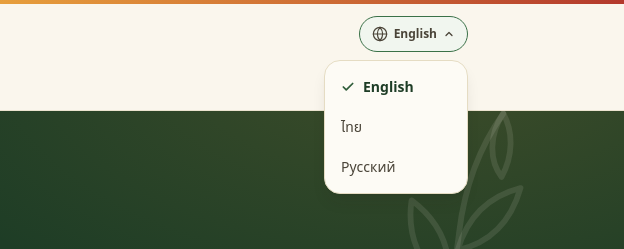
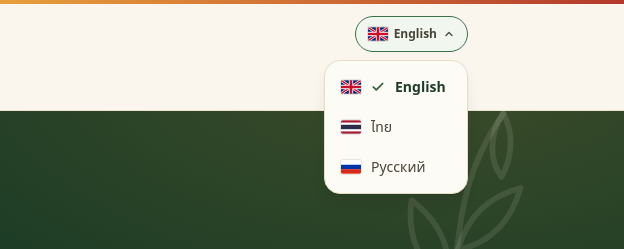
Before and after one commit to kostia7alania/apple-vegan-cafe, an Astro site: page / in a window 1280 px wide. Both pictures are taken after a click on the heading "English". Shown: the top 249 px of the page, 656-1280 px from the left. Built offline with nearby package versions, Linux system fonts and the light colour scheme; Astro itself is replaced by a stand-in of ours.

Commit message:
language switcher: inline-SVG flags next to endonyms (user preference)
SVG not emoji (Windows renders flag emoji as letter pairs); flags anchor,
endonym stays the authoritative label; new locale = one svg case in Flag.astro

```diff
--- /dev/null
+++ b/src/components/Flag.astro
@@ -0,0 +1,48 @@
+---
+import type { Locale } from '../lib/i18n';
+
+/**
+ * Tiny inline-SVG flags for the language switcher (user preference: flags as
+ * a visual anchor NEXT TO endonyms, never instead of them — flags denote
+ * countries, not languages, so the text label stays authoritative).
+ * SVG, not emoji: Windows renders flag emoji as letter pairs ("TH").
+ * Adding a locale later = add one <svg> case here.
+ */
+interface Props {
+  locale: Locale;
+  class?: string;
+}
+const { locale, class: className = 'h-3.5 w-5' } = Astro.props;
+const common = `${className} shrink-0 rounded-[2px] ring-1 ring-ink-900/10`;
+---
+
+{
+  locale === 'th' && (
+    <svg viewBox="0 0 60 40" class={common} aria-hidden="true">
+      <rect width="60" height="40" fill="#fff" />
+      <rect width="60" height="6.7" y="0" fill="#a51931" />
+      <rect width="60" height="13.3" y="13.3" fill="#2d2a4a" />
+      <rect width="60" height="6.7" y="33.3" fill="#a51931" />
+    </svg>
+  )
+}
+{
+  locale === 'ru' && (
+    <svg viewBox="0 0 60 40" class={common} aria-hidden="true">
+      <rect width="60" height="40" fill="#fff" />
+      <rect width="60" height="13.3" y="13.3" fill="#0036a7" />
+      <rect width="60" height="13.4" y="26.6" fill="#d62718" />
+    </svg>
+  )
+}
+{
+  locale === 'en' && (
+    <svg viewBox="0 0 60 40" class={common} aria-hidden="true">
+      <rect width="60" height="40" fill="#012169" />
+      <path d="M0 0 60 40M60 0 0 40" stroke="#fff" stroke-width="8" />
+      <path d="M0 0 60 40M60 0 0 40" stroke="#c8102e" stroke-width="4" />
+      <path d="M30 0v40M0 20h60" stroke="#fff" stroke-width="13" />
+      <path d="M30 0v40M0 20h60" stroke="#c8102e" stroke-width="8" />
+    </svg>
+  )
+}
--- a/src/components/LanguageSwitcher.astro
+++ b/src/components/LanguageSwitcher.astro
@@ -1,5 +1,6 @@
 ---
 import { LOCALES, LOCALE_LABELS, type Locale, type PartiallyLocalized } from '../lib/i18n';
+import Flag from './Flag.astro';
 import { localePath } from '../lib/urls';
 import { t } from '../lib/ui';
 
@@ -12,8 +13,9 @@ import { t } from '../lib/ui';
  *   (details content is parsed regardless of open state);
  * - a page with no translation falls back to that locale's HOME — the
  *   switcher never disappears and never dead-ends;
- * - endonyms only (ไทย, Русский), never flags; order = LOCALES, identical
- *   on every page;
+ * - endonyms always present (ไทย, Русский); flags are a visual anchor ONLY,
+ *   next to the endonym, never replacing it; order = LOCALES, identical on
+ *   every page;
  * - the panel closes itself on navigation; with CSS-only <details> it stays
  *   open until re-tap otherwise — acceptable, selection always navigates.
  */
@@ -35,20 +37,7 @@ const items = LOCALES.map((l) => ({
     class="flex min-h-9 cursor-pointer list-none items-center gap-1.5 rounded-full border border-cream-300 bg-cream-50 px-3 text-xs font-semibold text-ink-700 transition-colors select-none group-open:border-leaf-600 group-open:bg-leaf-50 hover:border-leaf-600 hover:bg-leaf-50 hover:text-leaf-800 [&::-webkit-details-marker]:hidden"
     aria-label={t(locale, 'lang.switch')}
   >
-    <svg
-      viewBox="0 0 24 24"
-      class="h-4 w-4"
-      fill="none"
-      stroke="currentColor"
-      stroke-width="1.8"
-      stroke-linecap="round"
-      aria-hidden="true"
-    >
-      <circle cx="12" cy="12" r="10"></circle>
-      <path
-        d="M2 12h20M12 2a15.3 15.3 0 0 1 4 10 15.3 15.3 0 0 1-4 10 15.3 15.3 0 0 1-4-10 15.3 15.3 0 0 1 4-10z"
-      ></path>
-    </svg>
+    <Flag {locale} />
     {LOCALE_LABELS[locale]}
     <svg
       viewBox="0 0 24 24"
@@ -77,8 +66,9 @@ const items = LOCALES.map((l) => ({
                 href={item.href}
                 lang={item.locale}
                 hreflang={item.locale}
-                class="flex min-h-10 items-center px-4 text-sm font-medium text-ink-700 transition-colors hover:bg-leaf-50 hover:text-leaf-900"
+                class="flex min-h-10 items-center gap-2.5 px-4 text-sm font-medium text-ink-700 transition-colors hover:bg-leaf-50 hover:text-leaf-900"
               >
+                <Flag locale={item.locale} />
                 {item.label}
               </a>
             </li>
@@ -86,8 +76,9 @@ const items = LOCALES.map((l) => ({
             <li>
               <span
                 aria-current="true"
-                class="flex min-h-10 items-center gap-2 px-4 text-sm font-semibold text-leaf-900"
+                class="flex min-h-10 items-center gap-2.5 px-4 text-sm font-semibold text-leaf-900"
               >
+                <Flag locale={item.locale} />
                 <svg
                   viewBox="0 0 24 24"
                   class="h-3.5 w-3.5 text-leaf-700"
```
